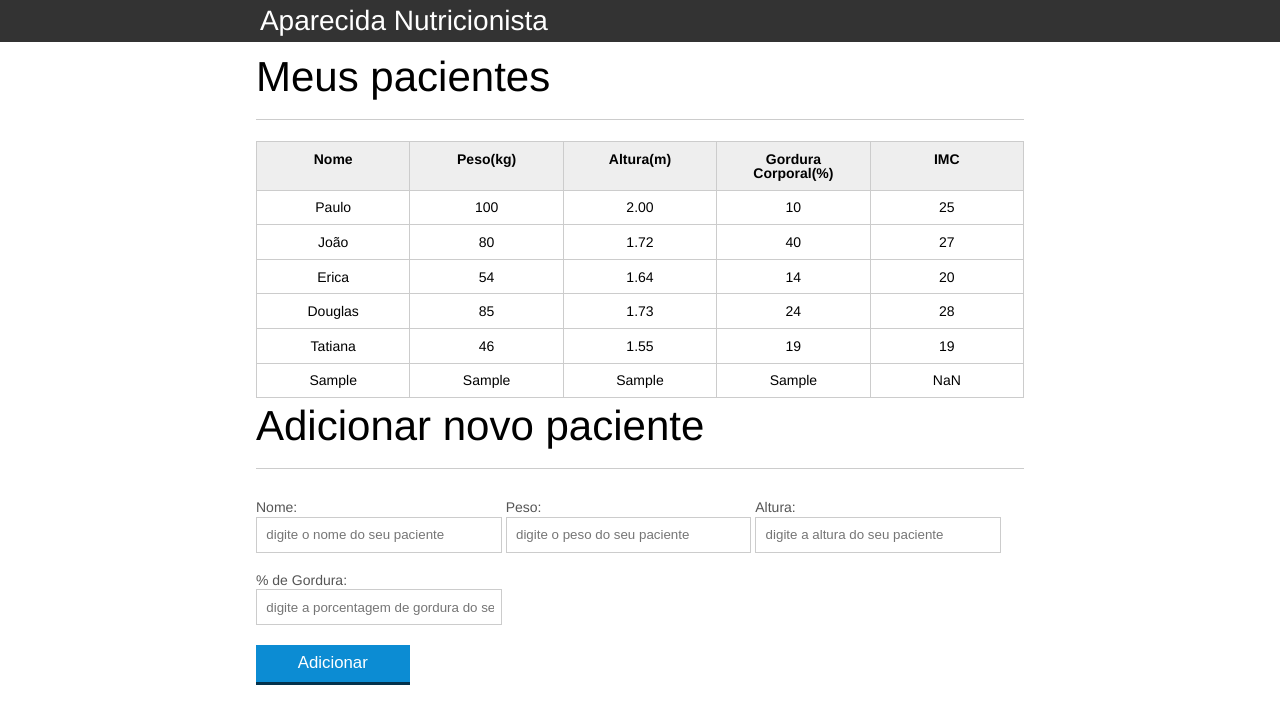
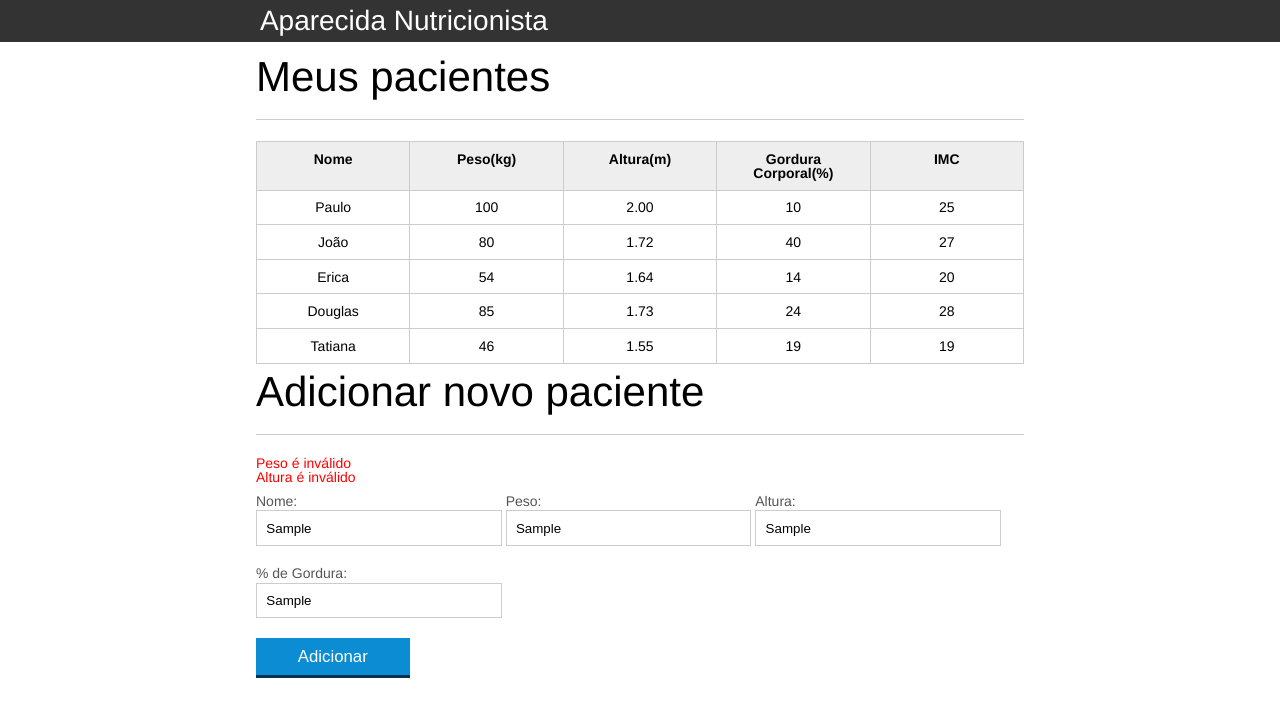
Before and after one commit to luccasadriano/introducao-javascript, a plain HTML site: page index.html in a window 1280 px wide. Both pictures are taken after typing "Sample", "Sample", "Sample", "Sample" into the empty fields and a click on the button "Adicionar". Drawn offline with Linux system fonts and the light colour scheme.

Commit message:
validação de formulários

```diff
--- a/css/index.css
+++ b/css/index.css
@@ -137,3 +137,7 @@ button[disabled=disabled], button:disabled {
 .paciente-invalido{
 	background-color: lightcoral;
 }
+
+#mensagens-erro {
+    color: red;
+}
--- a/index.html
+++ b/index.html
@@ -79,7 +79,11 @@
 
 	<!-- ... -->
 <section class="container">
-    <h2 id="titulo-form">Adicionar novo paciente</h2>
+	<h2 id="titulo-form">Adicionar novo paciente</h2>
+	<ul id="mensagens-erro">
+
+	</ul>
+
     <form id="form-adiciona">
         <div class="grupo">
             <label for="nome">Nome:</label>
--- a/js/calculaImc.js
+++ b/js/calculaImc.js
@@ -14,17 +14,15 @@ for (var i = 0; i < pacientes.length; i++) {
 
     var tdImc = paciente.querySelector('.info-imc')
 
-    var pesoEvalido = true
-    var alturaEvalido = true
+    var pesoEvalido = validaPeso(peso)
+    var alturaEvalido = validaAltura(altura)
 
-    if (peso <= 0 || peso >= 600) {
-
+    if (!pesoEvalido) {
         pesoEvalido = false
         tdImc.textContent = "Peso inválido"
         paciente.classList.add("paciente-invalido")
 
-    } else if (altura <= 0 || altura >= 2.50) {
-
+    } else if (!alturaEvalido) {
         alturaEvalido = false
         tdImc.textContent = "Altura inválido"
         paciente.classList.add("paciente-invalido")
@@ -36,6 +34,22 @@ for (var i = 0; i < pacientes.length; i++) {
     }
 }
 
+function validaPeso(peso) {
+    if (peso >= 0 && peso <= 600) {
+        return true
+    } else {
+        return false
+    }
+}
+function validaAltura(altura) {
+    if (altura >= 0 && altura <= 2.50) {
+        return true
+    } else {
+        return false
+    }
+
+}
+
 function calcularImc(peso, altura) {
     var imc = 0
     imc = peso / (altura * altura)
--- a/js/form.js
+++ b/js/form.js
@@ -8,16 +8,35 @@ buttom.addEventListener('click', function (event) {
     //criando as tags tr e td do paciente
     var pacienteTr = montaTr(paciente)
 
+    var erros = validaPaciente(paciente)
+
+    if (erros.length > 0) {
+        exibiMensagensDeErros(erros)
+        return;
+    }
+
     //adicionando o paciente na tabela
     var tabela = document.querySelector("#tabela-pacientes")
 
     tabela.appendChild(pacienteTr)
 
     form.reset()
+
+    var mensagens = document.querySelector("#mensagens-erro")
+    mensagens.innerHTML = ""
 })
 
+function exibiMensagensDeErros(erros) {
+    var ul = document.querySelector("#mensagens-erro")
+    ul.innerHTML = ""
+    erros.forEach(function (erro) {
+        var li = document.createElement("li")
+        li.textContent = erro
+        ul.appendChild(li)
+    })
+}
+
 function obtemPacienteForm(form) {
-
     var paciente = {
         nome: form.nome.value,
         peso: form.peso.value,
@@ -45,10 +64,34 @@ function montaTr(paciente) {
     return pacienteTr
 }
 
-function montaTd(dado, classe){
+function montaTd(dado, classe) {
     var td = document.createElement("td")
     td.textContent = dado
     td.classList.add(classe)
 
     return td
 }
+
+function validaPaciente(paciente) {
+
+    var erros = []
+
+    if (paciente.nome.length == 0) {
+        erros.push("O nome não pode ficar em branco")
+    }
+
+    if (!validaPeso(paciente.peso)) erros.push("Peso é inválido")
+    if (paciente.peso.length == 0) erros.push("Peso não pode ficar em branco")
+
+    if (!validaAltura(paciente.altura)) {
+        erros.push("Altura é inválido")
+    }
+    if (paciente.altura.length == 0) {
+        erros.push("Altura não pode ficar em branco")
+    }
+
+    if (paciente.gordura.length == 0){
+        erros.push("Gordura não pode ficar em branco")
+    }
+        return erros
+}
```
